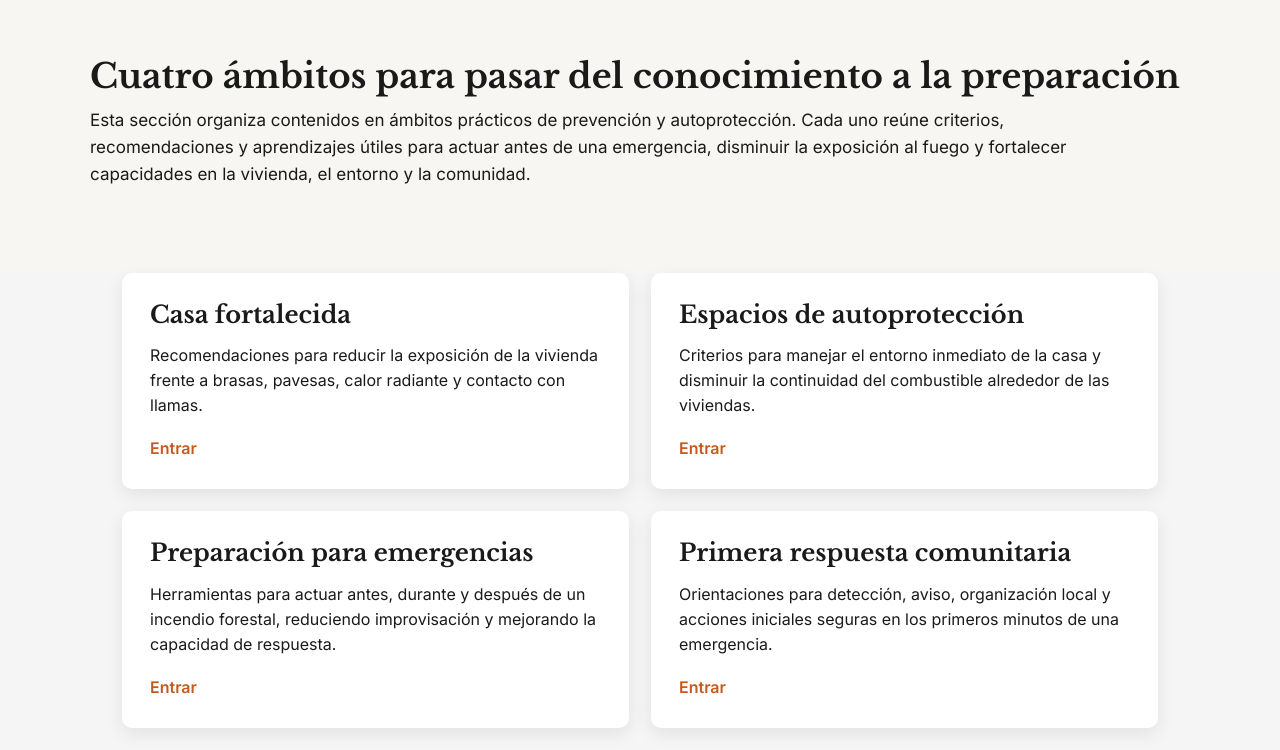
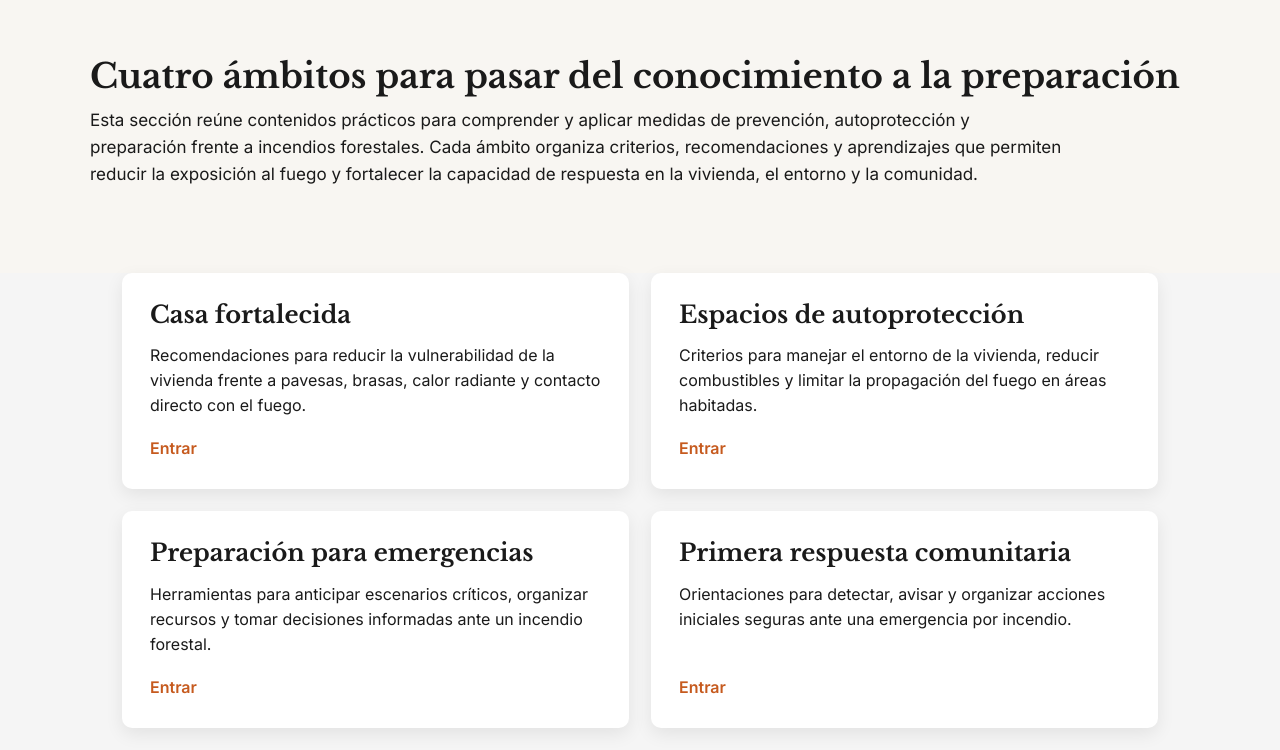
Before and after one commit to diegoestesi-byte/El-Espejo-de-Fuego, a Jekyll site: the page built from conocimiento-y-datos.html, in a window 1280 px wide and 900 px high, scrolled down 216 px, cut to the strip 150-900 px from the top of the window. Built offline with Jekyll 4.4.1, drawn with Linux system fonts in a browser that asks for light colours.

Commit message:
Actualiza textos de Conocimiento y datos y subpáginas

```diff
--- a/autoproteccion.html
+++ b/autoproteccion.html
@@ -5,8 +5,8 @@ title: 'Espacios de autoprotección | El Espejo del Fuego'
 
 {% assign contenidos = site.pages | where: 'section', 'conocimiento-y-datos' | where: 'subsection', 'autoproteccion' | where: 'layout', 'article-sintesis' | sort: 'date' | reverse %}
 
-<section class="page-hero small-hero"><div class="hero-content"><h2>Espacios de autoprotección</h2><p>Orientaciones para habilitar zonas de resguardo temporal y mejorar condiciones de seguridad en entornos habitados.</p></div></section>
-<main class="content"><p>En este ámbito se abordarán criterios para seleccionar, acondicionar y usar espacios de autoprotección en viviendas, barrios y sectores rurales.</p><p>La estructura queda preparada para integrar artículos prácticos, casos locales y recursos visuales orientados a la prevención comunitaria.</p></main>
+<section class="page-hero small-hero"><div class="hero-content"><h2>Espacios de autoprotección</h2><p>Criterios para manejar el entorno de la vivienda y reducir la propagación del fuego en áreas habitadas.</p></div></section>
+<main class="content"><p>Este ámbito aborda el manejo del entorno inmediato de la vivienda mediante la reducción, ordenamiento y control de combustibles vegetales y materiales inflamables.</p><p>Se desarrollan criterios para implementar zonas de autoprotección en distintas escalas, desde los primeros metros alrededor de la casa hasta el entorno ampliado, considerando la continuidad horizontal y vertical del combustible.</p><p>El objetivo es desacelerar la propagación del fuego, disminuir su intensidad y generar condiciones que permitan una defensa más segura de las viviendas y de quienes habitan el lugar.</p></main>
 
 {% if contenidos.size > 0 %}
   <section class="articles-section compact-spacing">
--- a/casa-fortalecida.html
+++ b/casa-fortalecida.html
@@ -5,8 +5,8 @@ title: 'Casa fortalecida | El Espejo del Fuego'
 
 {% assign contenidos = site.pages | where: 'section', 'conocimiento-y-datos' | where: 'subsection', 'casa-fortalecida' | where: 'layout', 'article-sintesis' | sort: 'date' | reverse %}
 
-<section class="page-hero small-hero"><div class="hero-content"><h2>Casa fortalecida</h2><p>Claves para reducir exposición de viviendas frente a brasas, calor radiante y propagación del fuego en el entorno inmediato.</p></div></section>
-<main class="content"><p>Este ámbito reúne contenidos sobre materiales, mantención, diseño del perímetro y decisiones de uso que pueden disminuir vulnerabilidades en viviendas ubicadas en zonas expuestas.</p><p>Próximamente se incorporarán artículos, guías breves y síntesis comparadas para facilitar decisiones informadas a escala doméstica y barrial.</p></main>
+<section class="page-hero small-hero"><div class="hero-content"><h2>Casa fortalecida</h2><p>Claves para reducir la vulnerabilidad de la vivienda frente a pavesas, brasas, calor radiante y contacto directo con el fuego.</p></div></section>
+<main class="content"><p>Este ámbito reúne criterios prácticos sobre materiales, diseño constructivo, mantención y decisiones de uso que permiten disminuir la vulnerabilidad de las viviendas en zonas expuestas a incendios forestales.</p><p>Se abordan elementos críticos como techumbres, ventilaciones, muros, ventanas, terrazas y puntos de acumulación de material combustible, considerando su comportamiento frente al calor, las pavesas y la propagación del fuego.</p><p>El enfoque está en identificar puntos débiles de la vivienda y aplicar medidas concretas que aumenten su capacidad de resistir un incendio, entendiendo que ninguna casa es completamente a prueba del fuego, pero sí puede reducir significativamente su riesgo.</p></main>
 
 {% if contenidos.size > 0 %}
   <section class="articles-section compact-spacing">
--- a/conocimiento-y-datos.html
+++ b/conocimiento-y-datos.html
@@ -16,7 +16,7 @@ title: 'Conocimiento y datos | El Espejo del Fuego'
     <div class="section-heading">
       <h2>Cuatro ámbitos para pasar del conocimiento a la preparación</h2>
       <p>
-        Esta sección organiza contenidos en ámbitos prácticos de prevención y autoprotección. Cada uno reúne criterios, recomendaciones y aprendizajes útiles para actuar antes de una emergencia, disminuir la exposición al fuego y fortalecer capacidades en la vivienda, el entorno y la comunidad.
+        Esta sección reúne contenidos prácticos para comprender y aplicar medidas de prevención, autoprotección y preparación frente a incendios forestales. Cada ámbito organiza criterios, recomendaciones y aprendizajes que permiten reducir la exposición al fuego y fortalecer la capacidad de respuesta en la vivienda, el entorno y la comunidad.
       </p>
     </div>
   </section>
@@ -25,7 +25,7 @@ title: 'Conocimiento y datos | El Espejo del Fuego'
     <div class="card">
       <h3>Casa fortalecida</h3>
       <p>
-        Recomendaciones para reducir la exposición de la vivienda frente a brasas, pavesas, calor radiante y contacto con llamas.
+        Recomendaciones para reducir la vulnerabilidad de la vivienda frente a pavesas, brasas, calor radiante y contacto directo con el fuego.
       </p>
       <a href="{{ '/casa-fortalecida/' | relative_url }}">Entrar</a>
     </div>
@@ -33,7 +33,7 @@ title: 'Conocimiento y datos | El Espejo del Fuego'
     <div class="card">
       <h3>Espacios de autoprotección</h3>
       <p>
-        Criterios para manejar el entorno inmediato de la casa y disminuir la continuidad del combustible alrededor de las viviendas.
+        Criterios para manejar el entorno de la vivienda, reducir combustibles y limitar la propagación del fuego en áreas habitadas.
       </p>
       <a href="{{ '/autoproteccion/' | relative_url }}">Entrar</a>
     </div>
@@ -41,7 +41,7 @@ title: 'Conocimiento y datos | El Espejo del Fuego'
     <div class="card">
       <h3>Preparación para emergencias</h3>
       <p>
-        Herramientas para actuar antes, durante y después de un incendio forestal, reduciendo improvisación y mejorando la capacidad de respuesta.
+        Herramientas para anticipar escenarios críticos, organizar recursos y tomar decisiones informadas ante un incendio forestal.
       </p>
       <a href="{{ '/preparacion/' | relative_url }}">Entrar</a>
     </div>
@@ -49,7 +49,7 @@ title: 'Conocimiento y datos | El Espejo del Fuego'
     <div class="card">
       <h3>Primera respuesta comunitaria</h3>
       <p>
-        Orientaciones para detección, aviso, organización local y acciones iniciales seguras en los primeros minutos de una emergencia.
+        Orientaciones para detectar, avisar y organizar acciones iniciales seguras ante una emergencia por incendio.
       </p>
       <a href="{{ '/respuesta-comunitaria/' | relative_url }}">Entrar</a>
     </div>
--- a/preparacion.html
+++ b/preparacion.html
@@ -5,8 +5,8 @@ title: 'Preparación para emergencias | El Espejo del Fuego'
 
 {% assign contenidos = site.pages | where: 'section', 'conocimiento-y-datos' | where: 'subsection', 'preparacion' | where: 'layout', 'article-sintesis' | sort: 'date' | reverse %}
 
-<section class="page-hero small-hero"><div class="hero-content"><h2>Preparación para emergencias</h2><p>Herramientas para anticipar escenarios críticos, organizar recursos y mejorar la toma de decisiones antes del fuego.</p></div></section>
-<main class="content"><p>Aquí se integrarán contenidos sobre planes familiares, rutas de evacuación, comunicación en crisis y gestión de suministros básicos.</p><p>La página funciona como portada inicial para futuras síntesis y artículos aplicados a contextos urbanos y rurales.</p></main>
+<section class="page-hero small-hero"><div class="hero-content"><h2>Preparación para emergencias</h2><p>Herramientas para anticipar escenarios críticos, organizar recursos y tomar decisiones informadas ante un incendio.</p></div></section>
+<main class="content"><p>Aquí se integran herramientas para planificar y actuar antes, durante y después de un incendio forestal, con foco en la seguridad de las personas y la reducción de la improvisación.</p><p>Se abordan aspectos como planes familiares, rutas de evacuación, puntos de encuentro, comunicación en crisis, almacenamiento de agua y organización de suministros básicos.</p><p>El énfasis está en la anticipación y en la toma de decisiones oportunas, considerando que una evacuación temprana y una preparación adecuada son factores determinantes para la seguridad.</p></main>
 
 {% if contenidos.size > 0 %}
   <section class="articles-section compact-spacing">
--- a/respuesta-comunitaria.html
+++ b/respuesta-comunitaria.html
@@ -5,8 +5,8 @@ title: 'Primera respuesta comunitaria | El Espejo del Fuego'
 
 {% assign contenidos = site.pages | where: 'section', 'conocimiento-y-datos' | where: 'subsection', 'respuesta-comunitaria' | where: 'layout', 'article-sintesis' | sort: 'date' | reverse %}
 
-<section class="page-hero small-hero"><div class="hero-content"><h2>Primera respuesta comunitaria</h2><p>Experiencias de coordinación local para actuar con rapidez, cuidado mutuo y criterios compartidos ante una emergencia.</p></div></section>
-<main class="content"><p>Este espacio reunirá prácticas de organización barrial, roles básicos de apoyo, comunicación local y aprendizajes de respuesta temprana.</p><p>La estructura está abierta para incorporar futuras historias, protocolos simplificados y herramientas de trabajo comunitario.</p></main>
+<section class="page-hero small-hero"><div class="hero-content"><h2>Primera respuesta comunitaria</h2><p>Orientaciones para la detección, aviso y organización local ante una emergencia por incendio.</p></div></section>
+<main class="content"><p>Este espacio reúne criterios para la acción inicial frente a un incendio forestal, considerando la detección temprana, el aviso oportuno a los servicios de emergencia y la organización básica a nivel comunitario.</p><p>Se abordan prácticas de coordinación local, comunicación entre vecinos, roles de apoyo y acciones seguras en los primeros momentos de una emergencia.</p><p>Se enfatiza que la respuesta comunitaria es limitada y complementaria, priorizando siempre el aviso inmediato y la protección de las personas por sobre cualquier intento de combate del fuego.</p></main>
 
 {% if contenidos.size > 0 %}
   <section class="articles-section compact-spacing">
```
